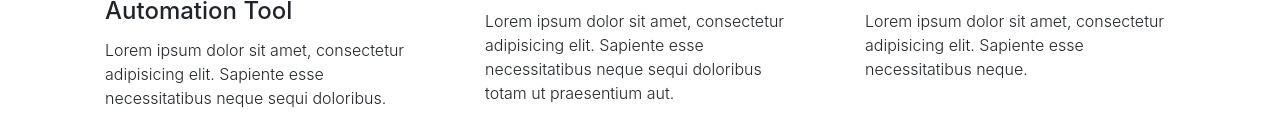
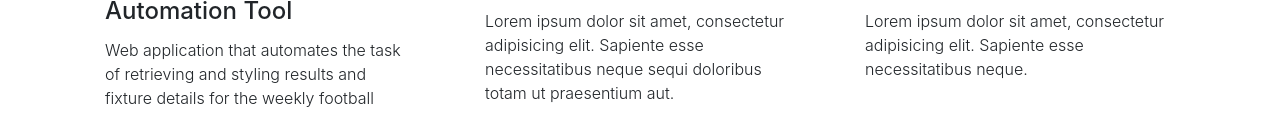
Before and after one commit to jacksondearing96/personal_website, a website: page public/index.html in a window 1280 px wide. Shown: the part 676-790 px from the top of the page. Drawn offline with nearby package versions, Linux system fonts and the light colour scheme.

Commit message:
Updated description on subAuto front page

```diff
--- a/public/index.html
+++ b/public/index.html
@@ -84,7 +84,7 @@
           <img class="card-img-top" id="subAutoImg" src="img/subAutoImg.png" alt="">
           <div class="card-body">
             <h4 class="card-title">Football Results Automation Tool</h4>
-            <p class="card-text">Lorem ipsum dolor sit amet, consectetur adipisicing elit. Sapiente esse necessitatibus neque sequi doloribus.</p>
+            <p class="card-text">Web application that automates the task of retrieving and styling results and fixture details for the weekly football newsletter. Saves approximately 1-2 hours of manual work per week.</p>
           </div>
           <div class="card-footer">
             <a href="#" class="btn btn-primary">Demo</a>
```
